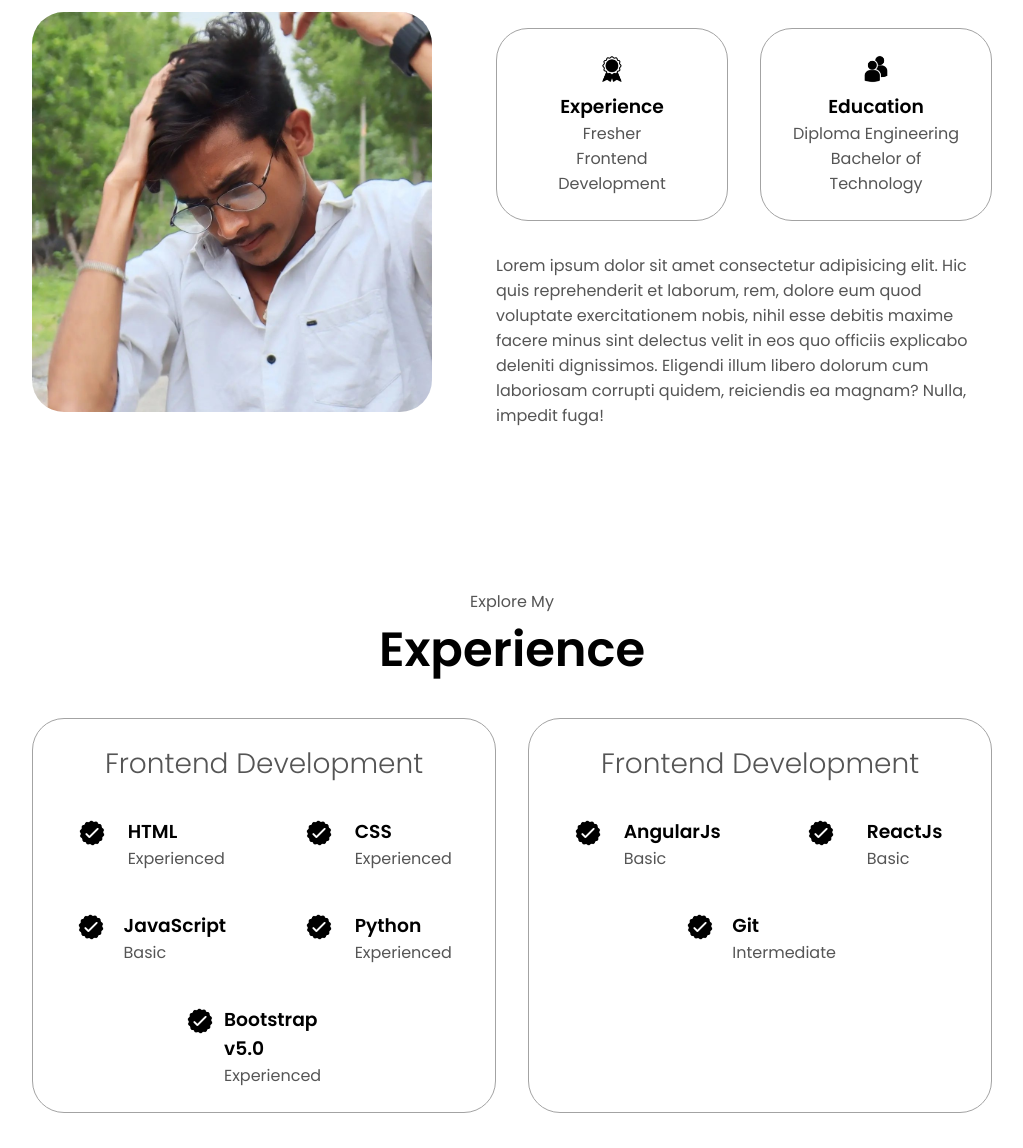
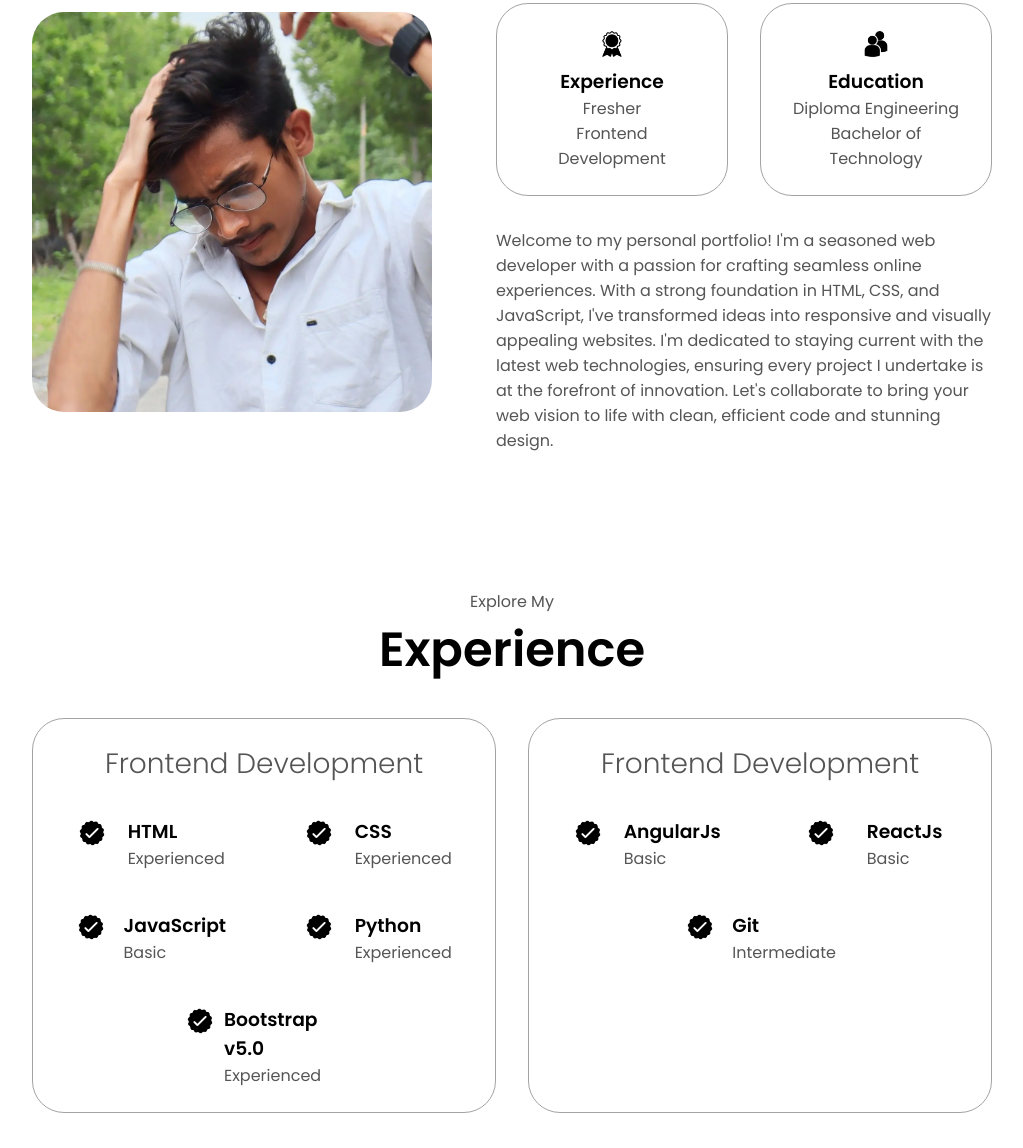
Before and after one commit to kishoreazmira/BharathIntern, a plain HTML site: page Personal_Portfolio/index.html in a window 1280 px wide. Shown: the part 1107-2255 px from the top of the page, without its empty margins (128-1151 px from the left). Drawn offline with Linux system fonts and the light colour scheme.

Commit message:
Update index.html

```diff
--- a/Personal_Portfolio/index.html
+++ b/Personal_Portfolio/index.html
@@ -106,12 +106,12 @@
           </div>
           <div class="text-container">
             <p>
-              Lorem ipsum dolor sit amet consectetur adipisicing elit. Hic quis
-              reprehenderit et laborum, rem, dolore eum quod voluptate
-              exercitationem nobis, nihil esse debitis maxime facere minus sint
-              delectus velit in eos quo officiis explicabo deleniti dignissimos.
-              Eligendi illum libero dolorum cum laboriosam corrupti quidem,
-              reiciendis ea magnam? Nulla, impedit fuga!
+              Welcome to my personal portfolio! I'm a seasoned web developer with a passion for crafting seamless online experiences.
+              With a strong foundation in HTML, CSS, and JavaScript,
+              I've transformed ideas into responsive and visually appealing websites.
+              I'm dedicated to staying current with the latest web technologies,
+              ensuring every project I undertake is at the forefront of innovation.
+              Let's collaborate to bring your web vision to life with clean, efficient code and stunning design.
             </p>
           </div>
         </div>
@@ -354,6 +354,7 @@
         </div>
       </nav>
       <p>Copyright &#169; 2023 All Rights Reserved.</p>
+      <p>Designed By Kishore_Nayak</p>
     </footer>
     <script src="script.js"></script>
     <script>function toggleMenu() {
```
